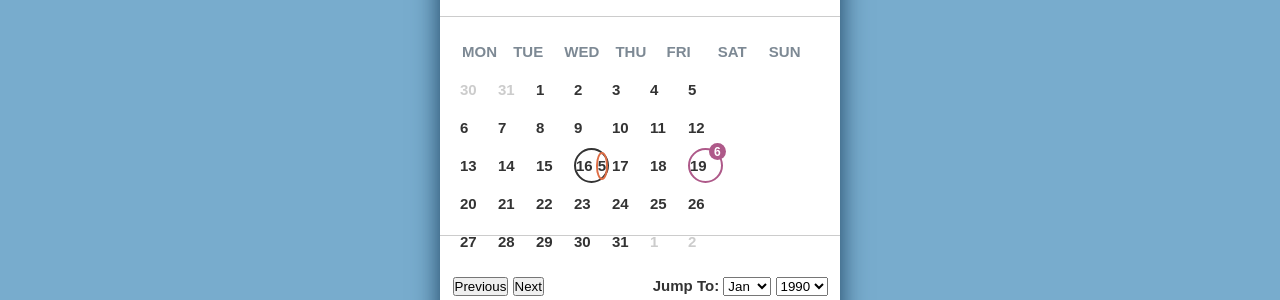
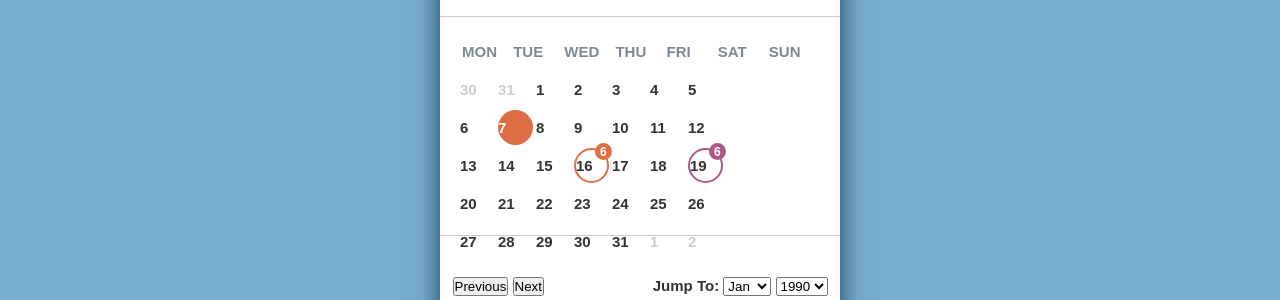
Before and after one commit to vic-mva2022/vic-mva2022.github.io, a Jekyll site: the page built from calendar.html, in a window 1280 px wide. Shown: the part 702-1002 px from the top of the page. Built offline with Jekyll 4.4.1, drawn with Linux system fonts in a browser that asks for light colours.

Commit message:
edit style sheet

```diff
--- a/assets/css/calendar_style.css
+++ b/assets/css/calendar_style.css
@@ -89,7 +89,7 @@
 .prev, .next {
             color: #ccc;
     }
-.card__body--dates active {
+.active {
                 background: #DE6E46;
                 color: #ffff;
                 border-radius: 50%;
--- a/calendar.html
+++ b/calendar.html
@@ -130,7 +130,7 @@
         <li class="card__body--dates">13</li>
         <li class="card__body--dates">14</li>
         <li class="card__body--dates">15</li>
-        <li class="card__body--dates circle">16 <p class="circle orange span">5</p></li>
+        <li class="card__body--dates circle orange">16 <span>6</span></li>
         <li class="card__body--dates">17</li>
         <li class="card__body--dates">18</li>
         <li class="card__body--dates circle purple">19 <span>6</span></li>
```
